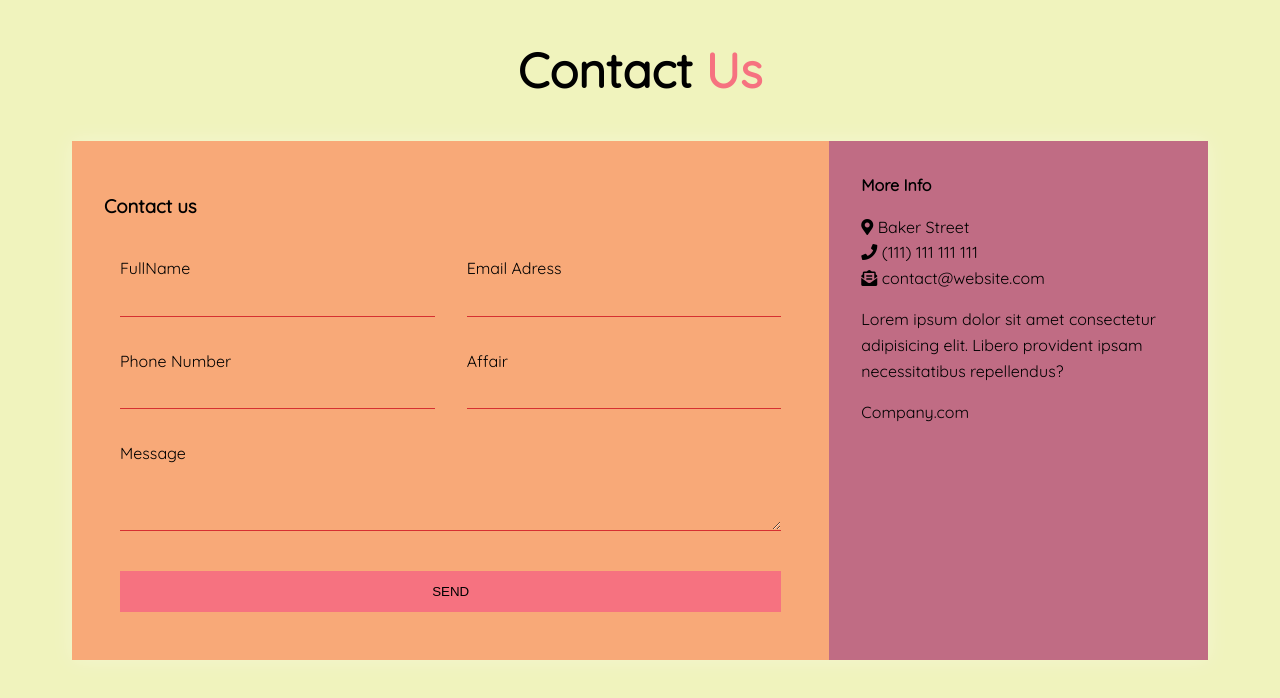
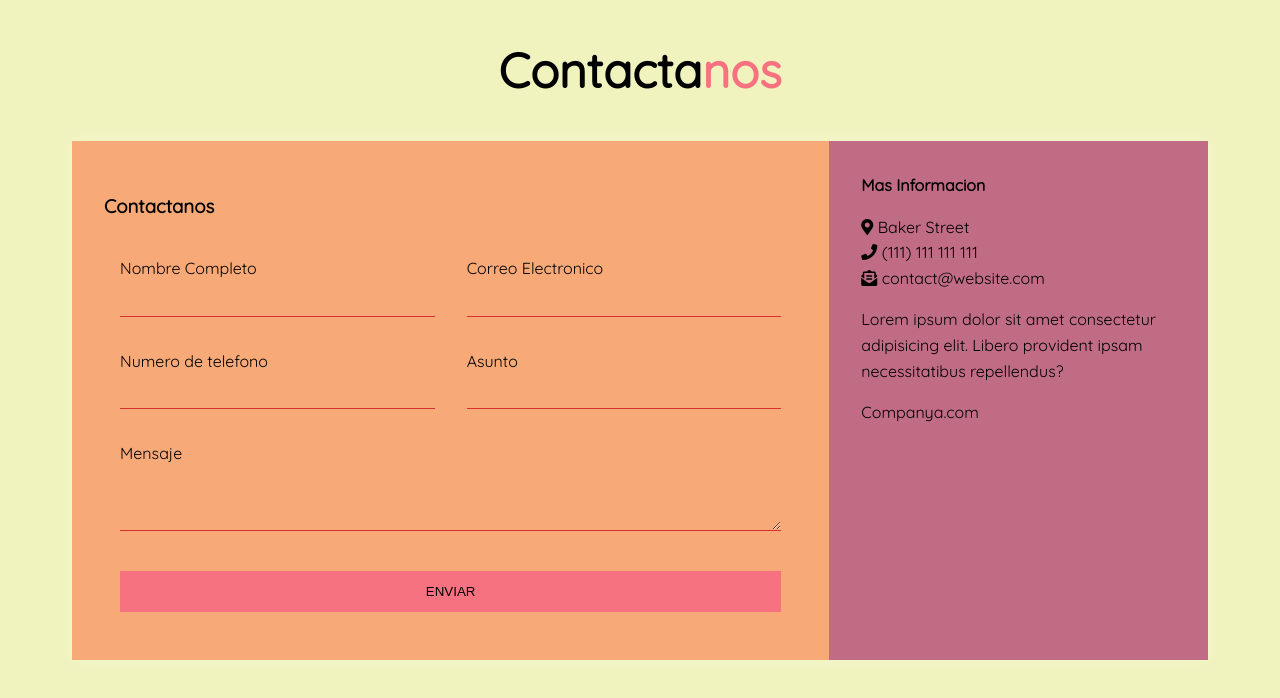
Before and after one commit to kjarj54/RWDGridForm, a plain HTML site: page index.html in a window 1280 px wide. Drawn offline with nearby package versions, Linux system fonts and the light colour scheme.

Commit message:
Update index.html
Cambio idioma

```diff
--- a/index.html
+++ b/index.html
@@ -5,7 +5,7 @@
     <meta charset="UTF-8">
     <meta name="viewport" content="width=device-width, initial-scale=1.0">
     <meta http-equiv="X-UA-Compatible" content="ie=edge">
-    <title>Website with a contact Form 01</title>
+    <title>SitioWeb con un formulario de contacto</title>
     <!-- GOOGLE FONTs -->
     <link href="https://fonts.googleapis.com/css?family=Quicksand" rel="stylesheet">
     <!-- FONT AWESOME -->
@@ -21,41 +21,44 @@
 
     <div class="content">
 
-        <h1 class="logo">Contact <span>Us</span></h1>
-        <img id="banner" src="img/hola que hace.jpg">
+        <h1 class="logo">Contacta<span>nos</span></h1>
+        <div>
+            <img id="banner" src="img/hola que hace.jpg">
+        </div>
+
         <div class="contact-wrapper animated bounceInUp">
             <div class="contact-form">
-                <h3>Contact us</h3>
+                <h3>Contactanos</h3>
                 <form action="">
                     <p>
-                        <label>FullName</label>
-                        <input type="text" name="fullname">
+                        <label>Nombre Completo</label>
+                        <input type="text" name="Nombre Completo">
                     </p>
                     <p>
-                        <label>Email Adress</label>
-                        <input type="email" name="email">
+                        <label>Correo Electronico</label>
+                        <input type="email" name="Correo Electronico">
                     </p>
                     <p>
-                        <label>Phone Number</label>
-                        <input type="tel" name="phone">
+                        <label>Numero de telefono</label>
+                        <input type="tel" name="Numero de telefono">
                     </p>
                     <p>
-                        <label>Affair</label>
-                        <input type="text" name="affair">
+                        <label>Asunto</label>
+                        <input type="text" name="Asunto">
                     </p>
                     <p class="block">
-                        <label>Message</label>
-                        <textarea name="message" rows="3"></textarea>
+                        <label>Mensaje</label>
+                        <textarea name="Mensaje" rows="3"></textarea>
                     </p>
                     <p class="block">
                         <button>
-                            Send
+                            Enviar
                         </button>
                     </p>
                 </form>
             </div>
             <div class="contact-info">
-                <h4>More Info</h4>
+                <h4>Mas Informacion</h4>
                 <ul>
                     <li><i class="fas fa-map-marker-alt"></i> Baker Street</li>
                     <li><i class="fas fa-phone"></i> (111) 111 111 111</li>
@@ -63,7 +66,7 @@
                 </ul>
                 <p>Lorem ipsum dolor sit amet consectetur adipisicing elit. Libero provident ipsam necessitatibus
                     repellendus?</p>
-                <p>Company.com</p>
+                <p>Companya.com</p>
             </div>
         </div>
 
```
